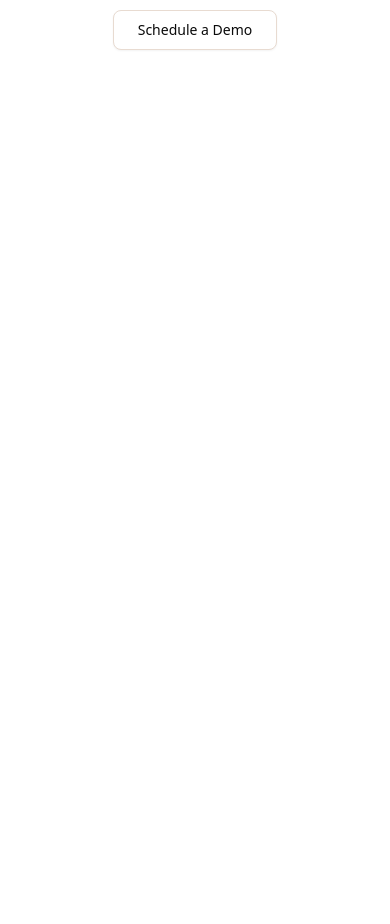
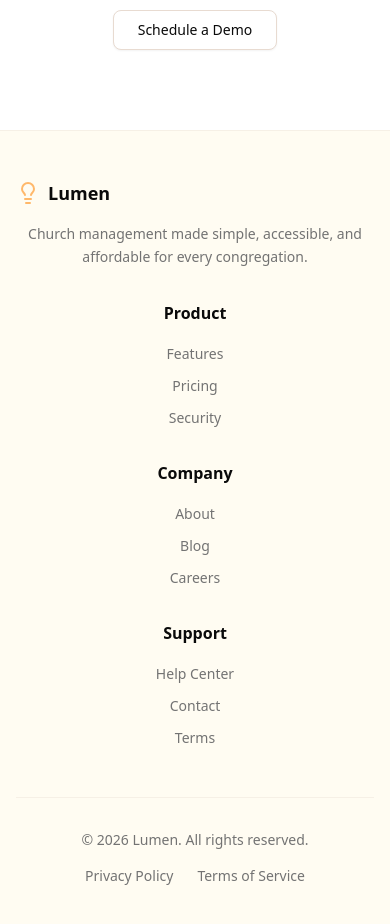
Before and after one commit to alfianamantana/church-management-system-landing, a React (Vite) app: page /about in a window 390 px wide. Shown: the part 5860-6784 px from the top of the page. Before the commit the page ends 5990 px from the top, so only its background shows below. Built offline with nearby package versions, Linux system fonts and the light colour scheme.

Commit message:
feat: add responsive Footer component with translations
Integrate comprehensive footer across HomePage and AboutPage.

```diff
--- /dev/null
+++ b/src/components/Footer.tsx
@@ -0,0 +1,119 @@
+'use client'
+
+import { useTranslation } from 'react-i18next'
+import { Link } from 'react-router-dom'
+import { Lightbulb } from 'lucide-react'
+
+export function Footer() {
+  const { t } = useTranslation()
+
+  return (
+    <footer className="border-t border-border/40 bg-secondary/30 px-4 py-12 md:py-16">
+      <div className="container mx-auto">
+        {/* Main Footer Content */}
+        <div className="grid gap-8 md:grid-cols-2 lg:grid-cols-4 mb-12">
+          {/* Brand Section */}
+          <div className="space-y-4">
+            <Link to="/" className="flex items-center gap-2 hover:opacity-80 transition-opacity w-fit">
+              <Lightbulb className="h-6 w-6 text-accent" />
+              <span className="text-lg font-bold text-foreground">Lumen</span>
+            </Link>
+            <p className="text-sm text-muted-foreground leading-relaxed">
+              Church management made simple, accessible, and affordable for every congregation.
+            </p>
+          </div>
+
+          {/* Product Links */}
+          <div className="space-y-4">
+            <h3 className="font-semibold text-foreground">
+              {t('footer.product.title')}
+            </h3>
+            <ul className="space-y-2">
+              <li>
+                <a href="#features" className="text-sm text-muted-foreground hover:text-foreground transition-colors">
+                  {t('footer.product.features')}
+                </a>
+              </li>
+              <li>
+                <a href="#pricing" className="text-sm text-muted-foreground hover:text-foreground transition-colors">
+                  {t('footer.product.pricing')}
+                </a>
+              </li>
+              <li>
+                <a href="#security" className="text-sm text-muted-foreground hover:text-foreground transition-colors">
+                  {t('footer.product.security')}
+                </a>
+              </li>
+            </ul>
+          </div>
+
+          {/* Company Links */}
+          <div className="space-y-4">
+            <h3 className="font-semibold text-foreground">
+              {t('footer.company.title')}
+            </h3>
+            <ul className="space-y-2">
+              <li>
+                <Link to="/about" className="text-sm text-muted-foreground hover:text-foreground transition-colors">
+                  {t('footer.company.about')}
+                </Link>
+              </li>
+              <li>
+                <a href="#blog" className="text-sm text-muted-foreground hover:text-foreground transition-colors">
+                  {t('footer.company.blog')}
+                </a>
+              </li>
+              <li>
+                <a href="#careers" className="text-sm text-muted-foreground hover:text-foreground transition-colors">
+                  {t('footer.company.careers')}
+                </a>
+              </li>
+            </ul>
+          </div>
+
+          {/* Support Links */}
+          <div className="space-y-4">
+            <h3 className="font-semibold text-foreground">
+              {t('footer.support.title')}
+            </h3>
+            <ul className="space-y-2">
+              <li>
+                <a href="#help" className="text-sm text-muted-foreground hover:text-foreground transition-colors">
+                  {t('footer.support.help')}
+                </a>
+              </li>
+              <li>
+                <a href="#contact" className="text-sm text-muted-foreground hover:text-foreground transition-colors">
+                  {t('footer.support.contact')}
+                </a>
+              </li>
+              <li>
+                <a href="#terms" className="text-sm text-muted-foreground hover:text-foreground transition-colors">
+                  {t('footer.support.terms')}
+                </a>
+              </li>
+            </ul>
+          </div>
+        </div>
+
+        {/* Divider */}
+        <div className="border-t border-border/40 pt-8">
+          {/* Bottom Footer */}
+          <div className="flex flex-col items-center justify-between gap-4 text-center md:flex-row md:text-left">
+            <p className="text-sm text-muted-foreground">
+              {t('footer.copyright')}
+            </p>
+            <div className="flex gap-6 text-sm text-muted-foreground">
+              <a href="#privacy" className="hover:text-foreground transition-colors">
+                Privacy Policy
+              </a>
+              <a href="#terms" className="hover:text-foreground transition-colors">
+                Terms of Service
+              </a>
+            </div>
+          </div>
+        </div>
+      </div>
+    </footer>
+  )
+}
--- a/src/pages/AboutPage.tsx
+++ b/src/pages/AboutPage.tsx
@@ -6,6 +6,7 @@ import { motion } from 'framer-motion'
 import { Shield, Users, Lightbulb, Heart, Globe } from 'lucide-react'
 import { useTranslation } from 'react-i18next'
 import { LanguageSwitcher } from '@/components/LanguageSwitcher'
+import { Footer } from '@/components/Footer'
 import { Link } from 'react-router-dom'
 
 export function AboutPage() {
@@ -336,6 +337,9 @@ export function AboutPage() {
           </motion.div>
         </div>
       </section>
+
+      {/* Footer */}
+      <Footer />
     </div>
   )
 }
--- a/src/pages/HomePage.tsx
+++ b/src/pages/HomePage.tsx
@@ -8,6 +8,7 @@ import { Area, AreaChart, Bar, BarChart, CartesianGrid, XAxis, YAxis } from 'rec
 import { ChartContainer, ChartTooltip, ChartTooltipContent } from '@/components/ui/chart'
 import { useTranslation } from 'react-i18next'
 import { LanguageSwitcher } from '@/components/LanguageSwitcher'
+import { Footer } from '@/components/Footer'
 import { Link } from 'react-router-dom'
 
 const attendanceData = [
@@ -495,6 +496,9 @@ export function HomePage() {
           </div>
         </div>
       </section>
+
+      {/* Footer */}
+      <Footer />
     </div>
   )
 }
```
